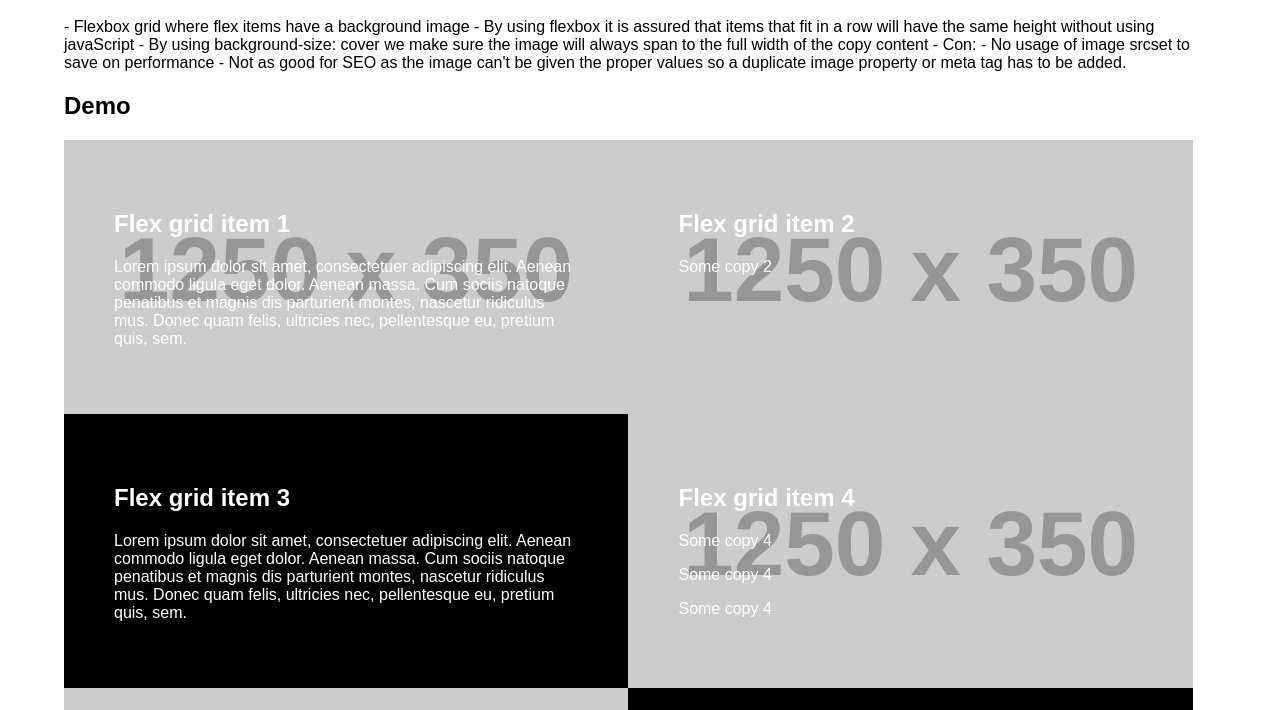
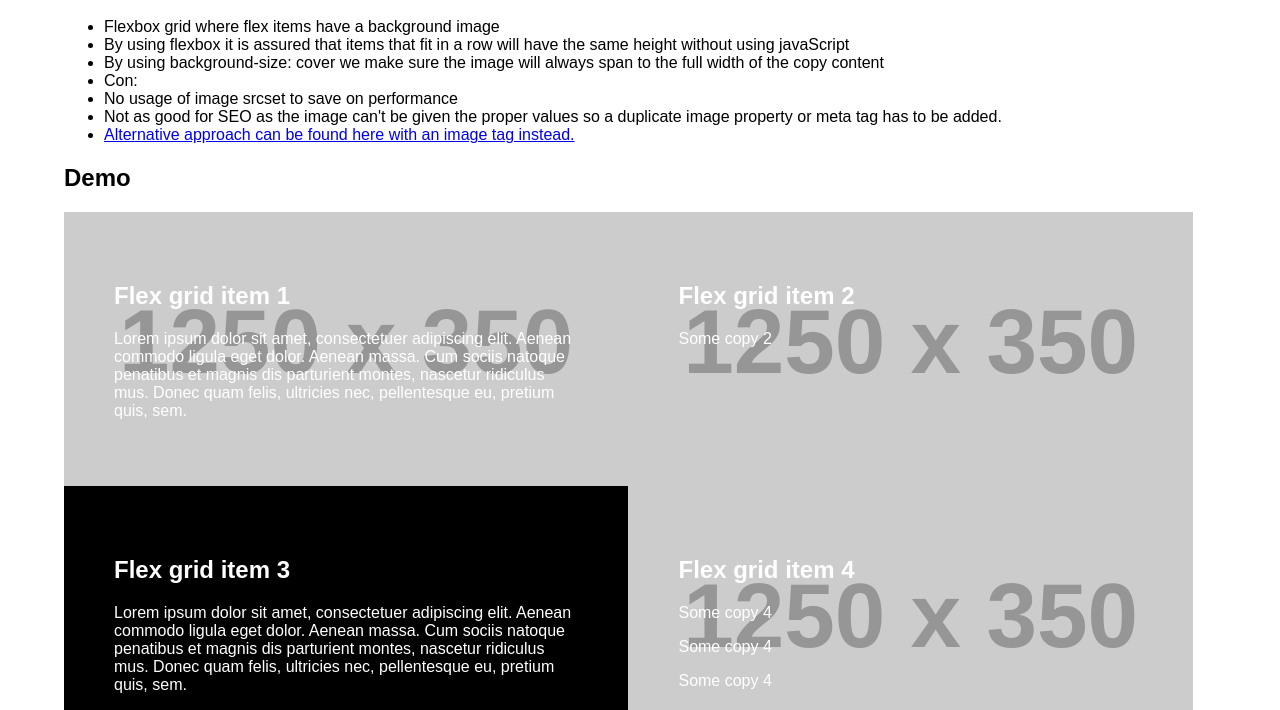
Before and after one commit to jdnierth/css-grid-zoom-effect, a website: page source/grid-with-image-as-bg.html in a window 1280 px wide. Shown: the part 90-800 px from the top of the page. Drawn offline with nearby package versions, Linux system fonts and the light colour scheme; files that its build step writes are made by us from their sources; placeholder pictures from the web are drawn by us.

Commit message:
Grid code clean up.

```diff
--- a/source/grid-with-image-as-bg.html
+++ b/source/grid-with-image-as-bg.html
@@ -8,14 +8,32 @@
 <body>
 
 <div class="container">
+
     <h1>Goal</h1>
-    - Flexbox grid where flex items have a background image
-    - By using flexbox it is assured that items that fit in a row will have the same height without using javaScript
-    - By using background-size: cover we make sure the image will always span to the full width of the copy content
-    - Con:
-    - No usage of image srcset to save on performance
-    - Not as good for SEO as the image can't be given the proper values so a duplicate image property or meta
-      tag has to be added.
+    <ul>
+        <li>
+            Flexbox grid where flex items have a background image
+        </li>
+        <li>
+            By using flexbox it is assured that items that fit in a row will have the same height without using javaScript
+        </li>
+        <li>
+            By using background-size: cover we make sure the image will always span to the full width of the copy content
+        </li>
+        <li>
+            Con:
+        </li>
+        <li>
+            No usage of image srcset to save on performance
+        </li>
+        <li>
+            Not as good for SEO as the image can't be given the proper values so a duplicate image property or meta
+            tag has to be added.
+        </li>
+        <li>
+            <a href="grid-with-image-tag.html">Alternative approach can be found here with an image tag instead.</a>
+        </li>
+    </ul>
 
     <h2>Demo</h2>
 
```
Also changed, not shown: source/grid-with-image-tag.html (+22 -5 lines).
